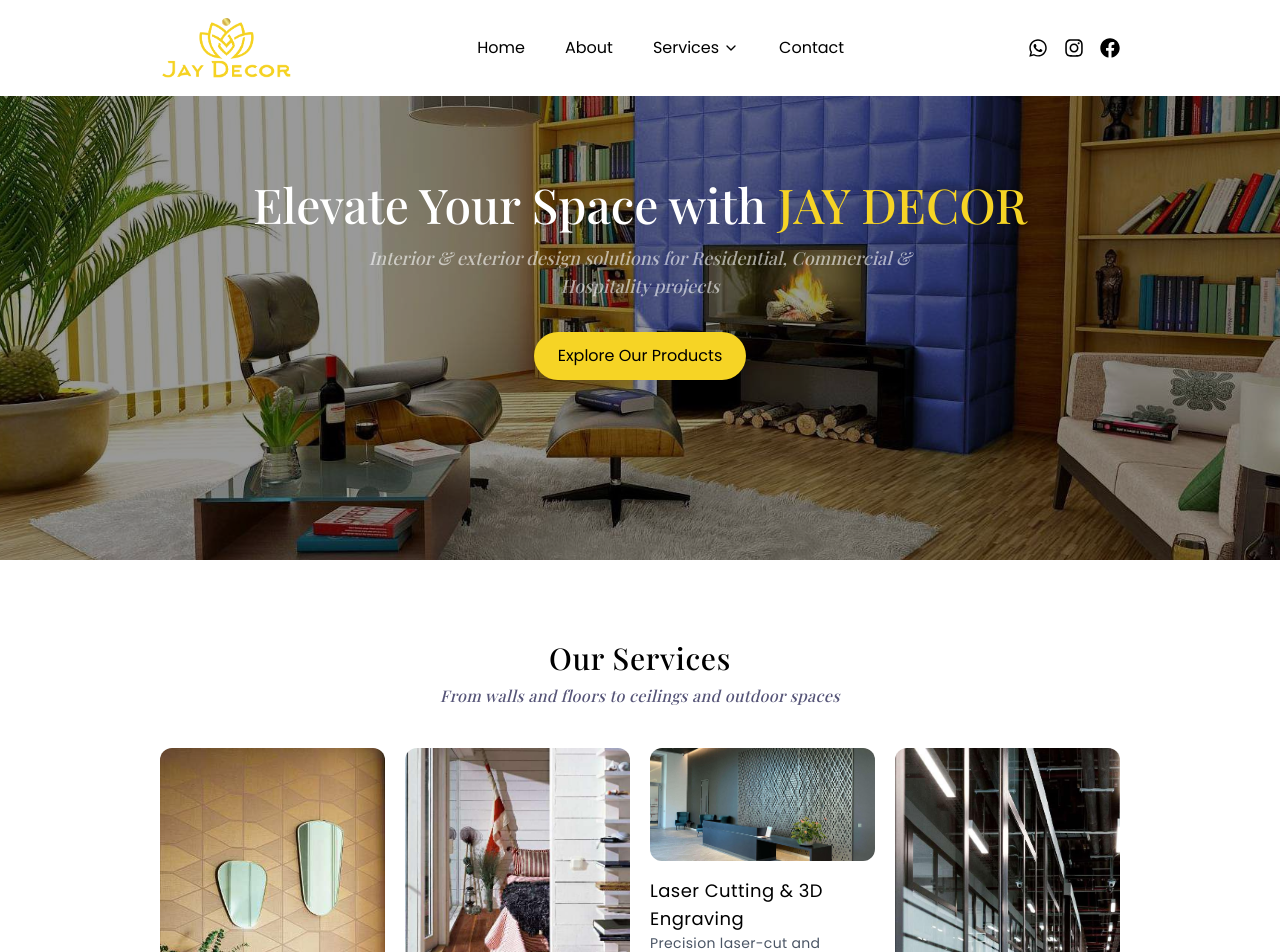
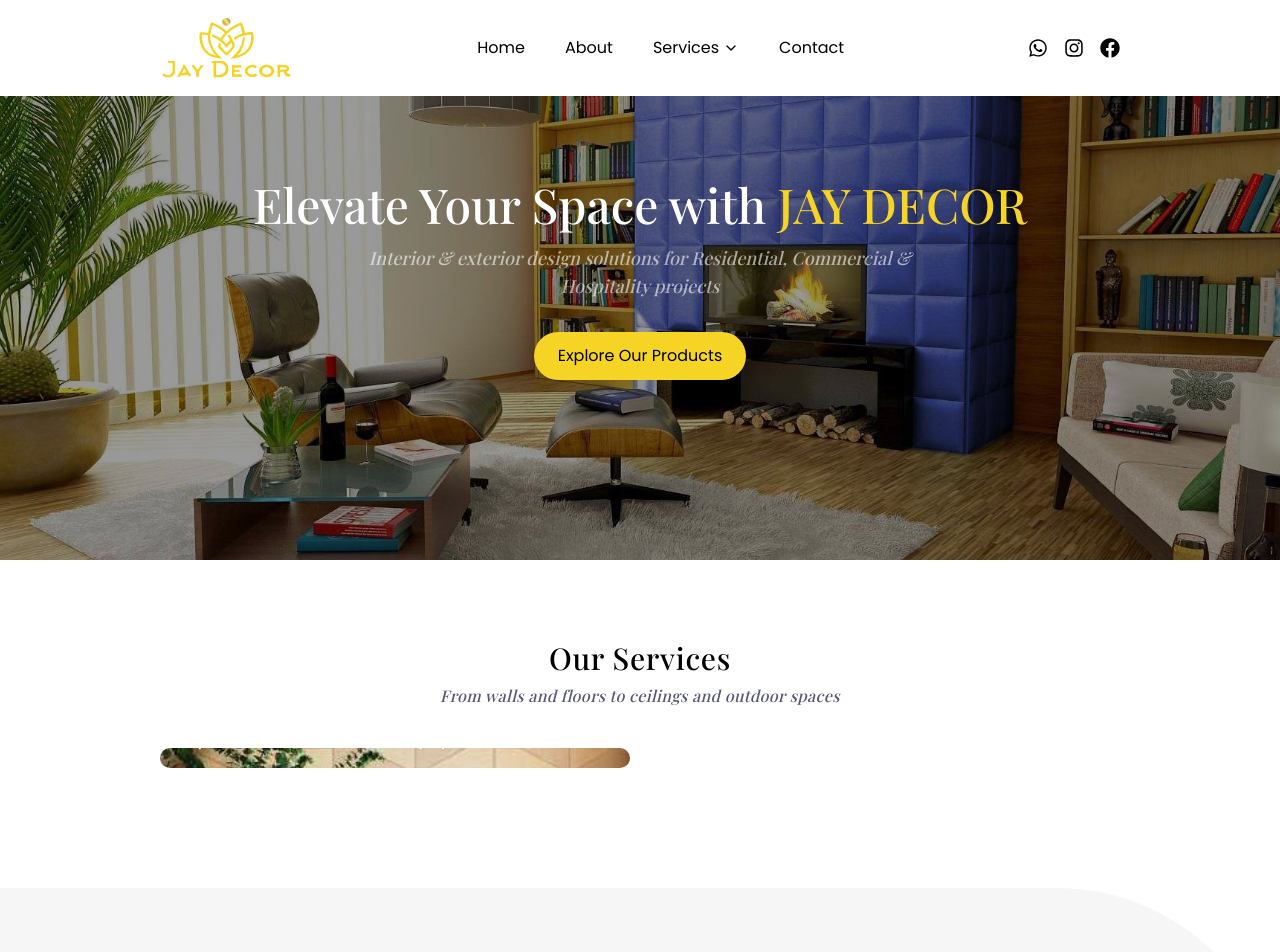
Before and after one commit to Ashish-Singh-Negi/Jay-Decor, a Next.js app: page / in a window 1280 px wide. Shown: the top 952 px of the page. Built offline with nearby package versions, Linux system fonts and the light colour scheme.

Commit message:
update: services section layout and ui

```diff
--- a/app/components/Services.tsx
+++ b/app/components/Services.tsx
@@ -5,7 +5,7 @@
 import floorings_img from "@/public/laminated-wooden-flooring.jpg";
 import carpet_tiles_img from "@/public/carpet-tile-1.jpg";
 import vinyl_flooring_img from "@/public/vinyl-flooring-1.jpg";
-import blinds_img from "@/public/wooden-venetian-blind.jpg";
+import blinds_img from "@/public/roller-blind.jpg";
 import wall_panels_img from "@/public/wall-panel-1.jpg";
 import laser_cutting_img from "@/public/laser-cutting-and-3d-engraving-1.jpg";
 import artificial_turf_img from "@/public/artifficial-turf-1.jpg";
@@ -18,6 +18,7 @@
     img: wallpapers_img,
     title: "Imported & Customised Wallpapers",
     desc: "Curated imported and made-to-order wallpapers to redefine every wall",
+    big: true,
   },
   {
     slug: "awnings",
@@ -97,26 +98,40 @@
           </p>
         </div>
 
-        <div className="columns-2 md:columns-3 lg:columns-4 gap-6 md:gap-x-5 md:gap-y-8">
+        <div className="grid grid-cols-2 md:grid-cols-4 auto-rows-40 md:auto-rows-45 grid-flow-dense gap-4 md:gap-5">
           {serviceList.map((category) => (
             <Link
               key={category.slug}
               href={`/services/${category.slug}`}
-              className="group block break-inside-avoid mb-6 md:mb-8"
+              className={`group relative overflow-hidden rounded-xl ${
+                category.big ? "col-span-2 row-span-2" : "col-span-1 row-span-1"
+              }`}
             >
-              <div className="relative w-full overflow-hidden rounded-xl">
-                <Image
-                  src={category.img}
-                  alt={`${category.title} — Jay Decor interior design solutions in Virar, Mumbai`}
-                  sizes="(max-width: 640px) 50vw, (max-width: 1024px) 33vw, 25vw"
-                  className="w-full h-auto object-cover transition-transform duration-300 group-hover:scale-105"
-                />
-              </div>
-              <div className="pt-4 leading-6">
-                <h3 className="text-lg tracking-wide">{category.title}</h3>
-                <p className="text-xs md:text-sm text-gray-600 tracking-wide">
+              <Image
+                src={category.img}
+                alt={`${category.title} — Jay Decor interior design solutions in Virar, Mumbai`}
+                fill
+                sizes={
+                  category.big
+                    ? "(max-width: 768px) 100vw, 50vw"
+                    : "(max-width: 640px) 50vw, (max-width: 1024px) 33vw, 25vw"
+                }
+                className="object-cover transition-transform duration-300 group-hover:scale-105"
+              />
+
+              <div className="absolute inset-0 flex flex-col justify-end bg-linear-to-t from-black/70 via-black/20 to-transparent p-3 md:p-4 opacity-0 transition-opacity duration-300 group-hover:opacity-100">
+                <h3 className="text-white font-medium tracking-wide text-sm md:text-base">
+                  {category.title}
+                </h3>
+                <p className="text-white/80 text-xs md:text-sm mt-1 line-clamp-2">
                   {category.desc}
                 </p>
+              </div>
+
+              <div className="absolute inset-x-0 bottom-0 p-3 md:p-4 transition-opacity duration-300 group-hover:opacity-0">
+                <h3 className="text-white font-medium tracking-wide text-sm md:text-base drop-shadow">
+                  {category.title}
+                </h3>
               </div>
             </Link>
           ))}
```
